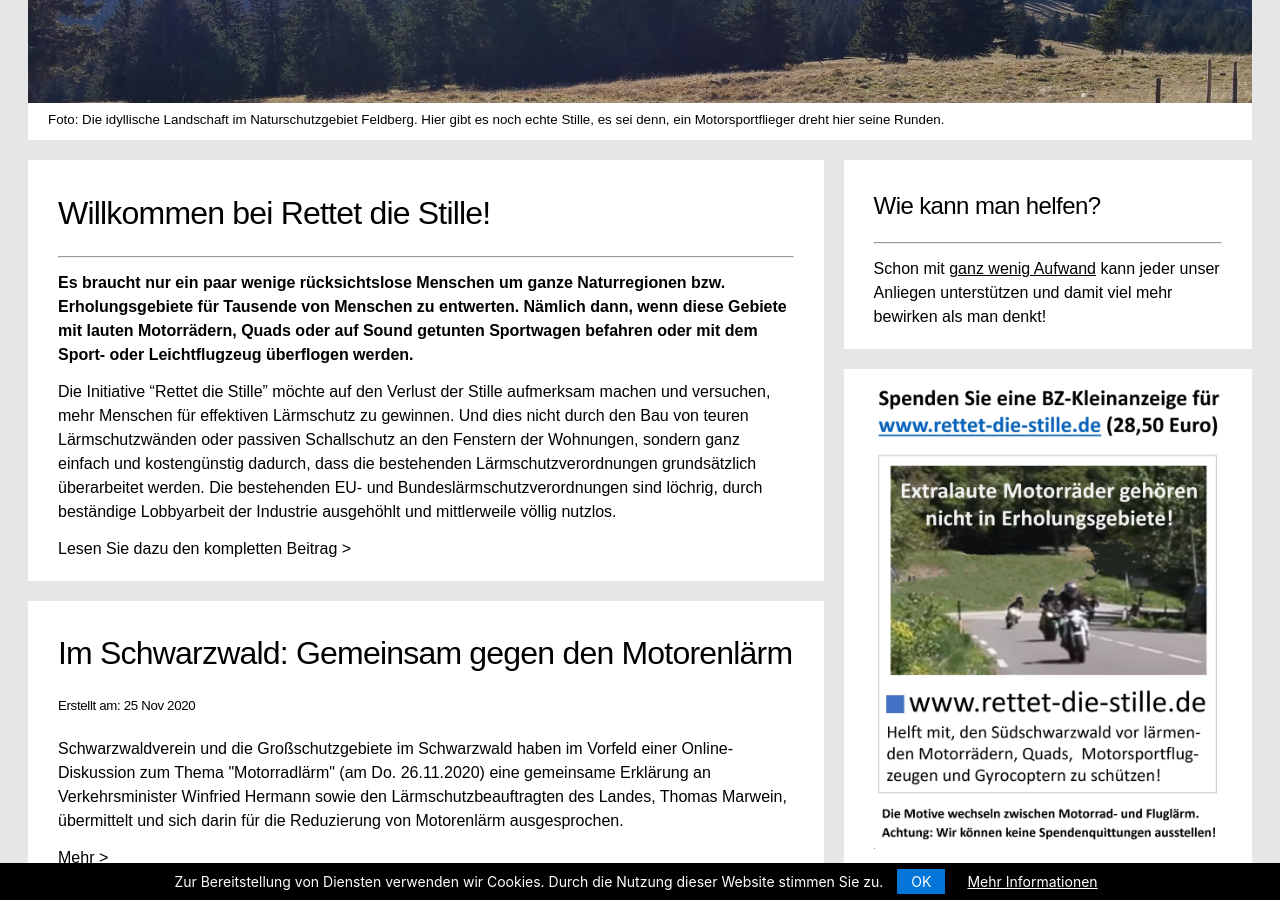
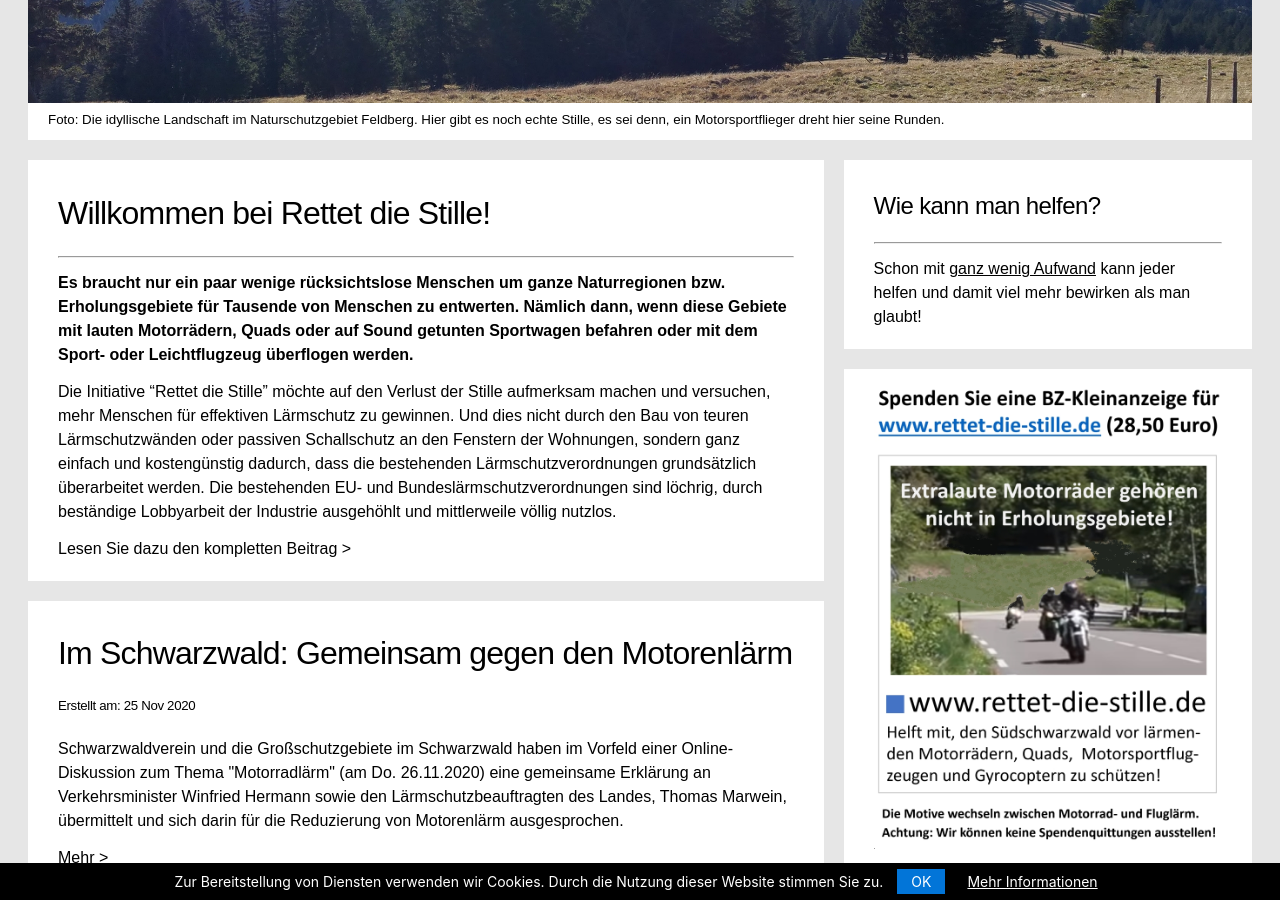
Before and after one commit to rettet-die-stille/rettet-die-stille.github.io, a Jekyll site: the page built from index.md, in a window 1280 px wide and 900 px high, scrolled down 424 px. Built offline with Jekyll 4.4.1, drawn with Linux system fonts in a browser that asks for light colours.

Commit message:
Update defaultmodern.html

```diff
--- a/_layouts/defaultmodern.html
+++ b/_layouts/defaultmodern.html
@@ -106,7 +106,7 @@ layout: default
         <div class="card">
           <h2>Wie kann man helfen?</h2>
           <hr>
-          <p>Schon mit <span style='text-decoration: underline;'><a href="/was-kann-ich-tun.html">ganz wenig Aufwand</a></span> kann jeder unser Anliegen unterstützen und damit viel mehr bewirken als man denkt!</p>
+          <p>Schon mit <span style='text-decoration: underline;'><a href="/was-kann-ich-tun.html">ganz wenig Aufwand</a></span> kann jeder helfen und damit viel mehr bewirken als man glaubt!</p>
         </div>
         <div class="card">
           <form action="https://www.paypal.com/donate" method="post" target="_top">
```
